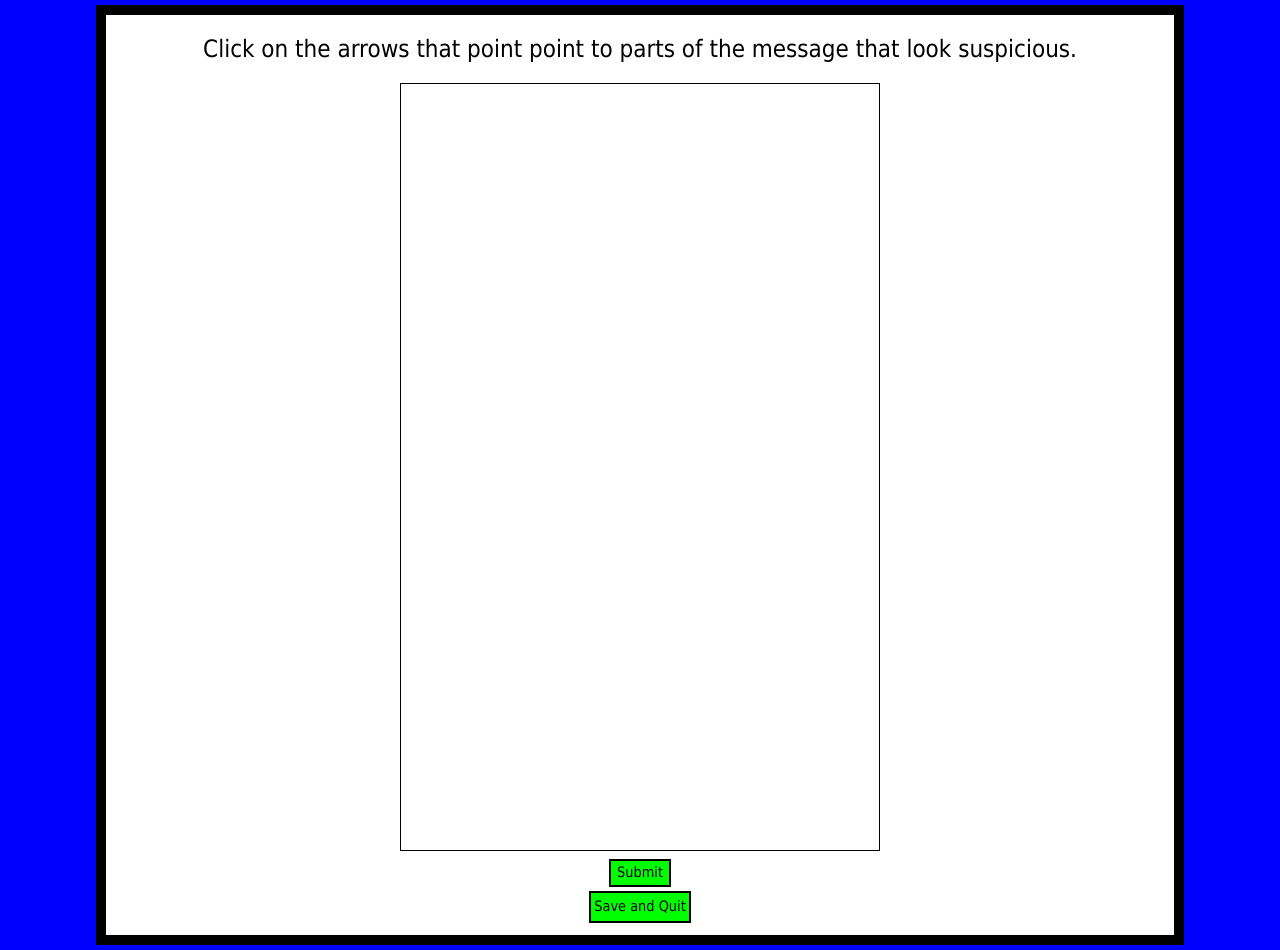
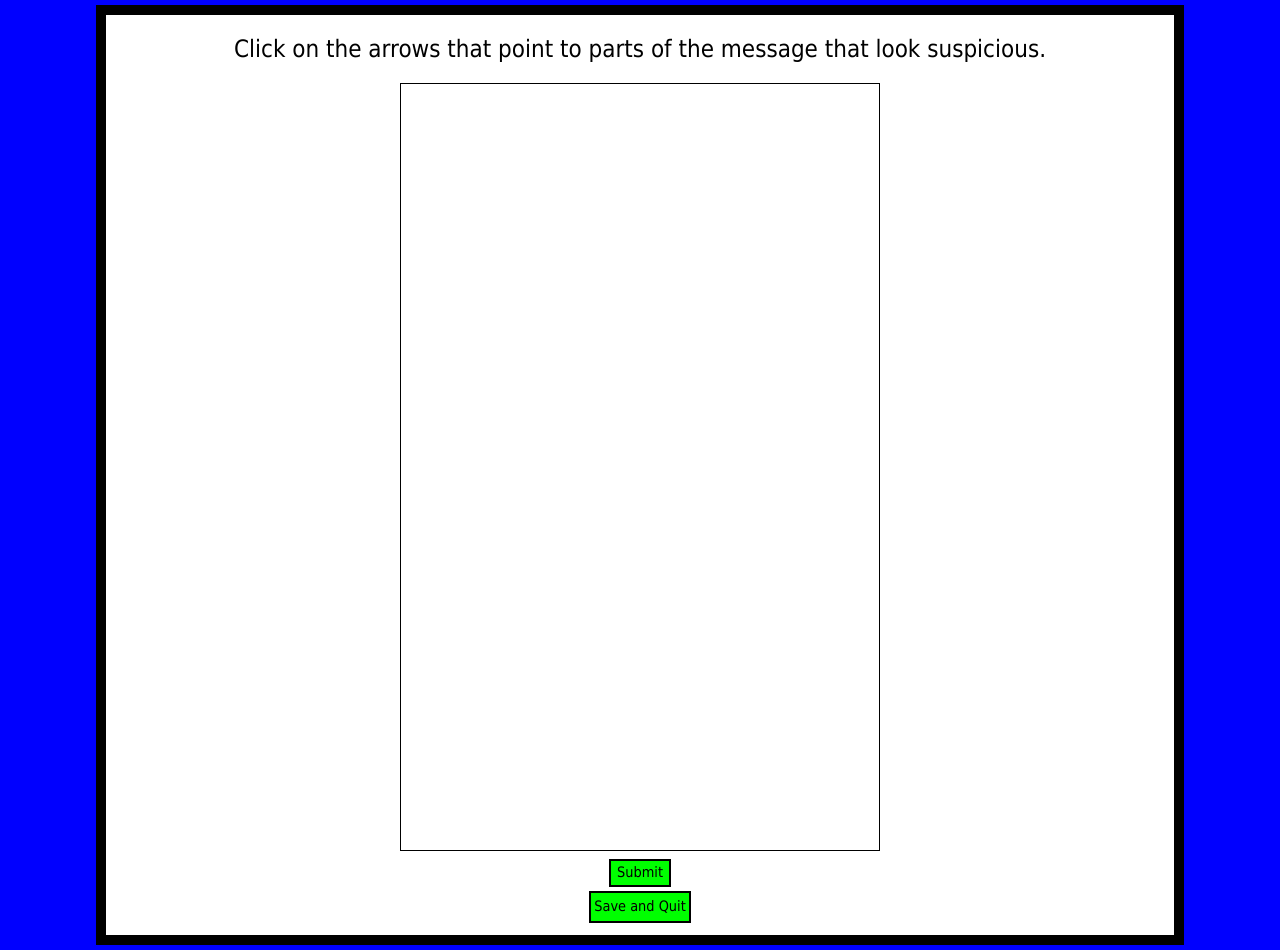
Before and after one commit to MJMrigg/SCAMS, a website: page Game/SmishingLevel/stages.html in a window 1280 px wide. Drawn offline with nearby package versions, Linux system fonts and the light colour scheme; no server answers.

Commit message:
Update stages.html
Duplicated word has been removed

Signed-off-by: Denis Ulybyshev <Denis-Ulybysh@users.noreply.github.com>

```diff
--- a/Game/SmishingLevel/stages.html
+++ b/Game/SmishingLevel/stages.html
@@ -74,7 +74,7 @@
         <div class="menu" style="height: auto">
             <h1 id="stage"></h1>
             <p id="score"></p>
-            <p>Click on the arrows that point point to parts of the message that look suspicious.</p>
+            <p>Click on the arrows that point to parts of the message that look suspicious.</p>
             <canvas id="canvas" class="forSmishing" width="300" height="649">
                 YOUR BROWSER DOES NOT SUPPORT CANVAS
             </canvas><br>
```
